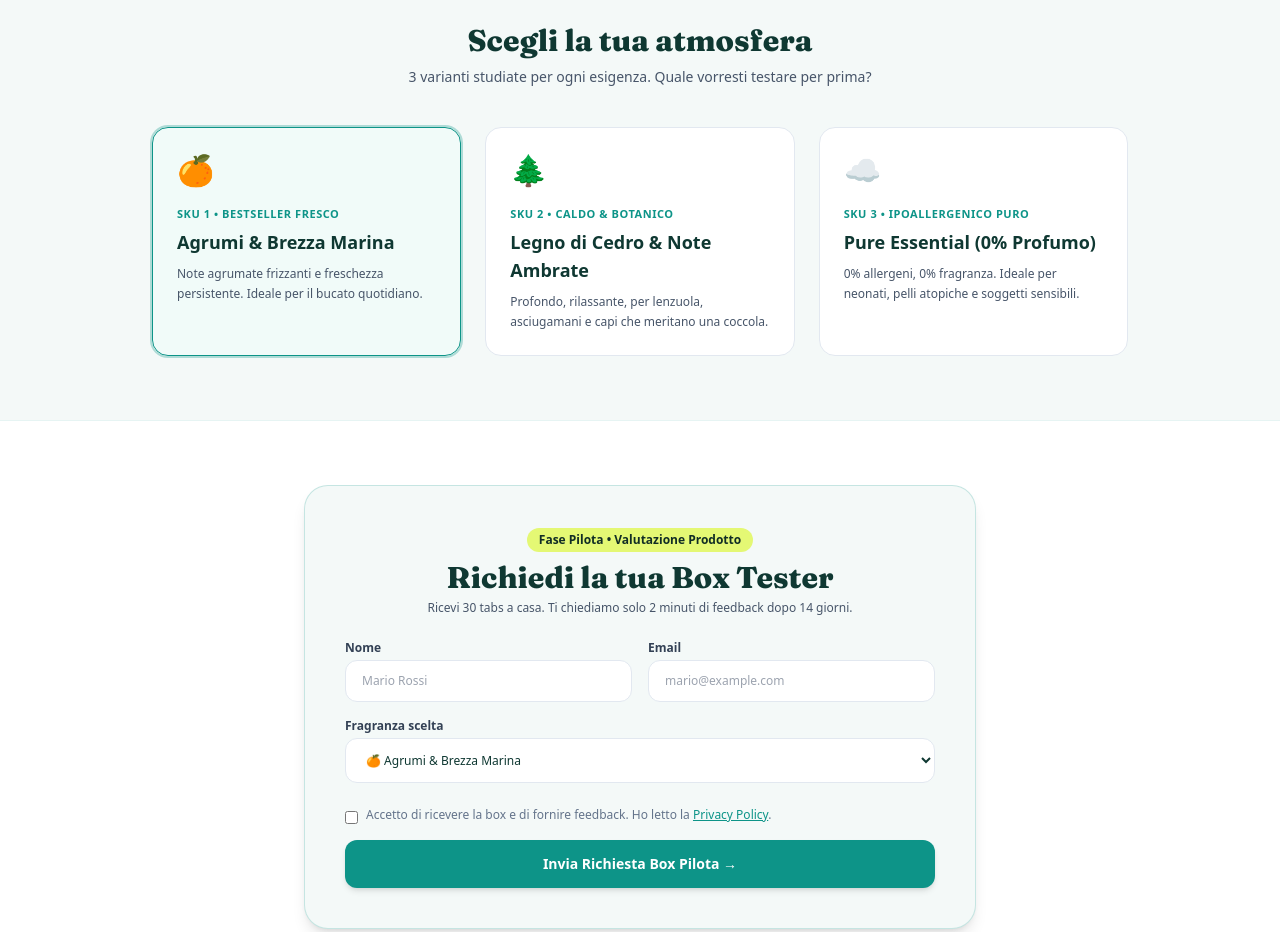
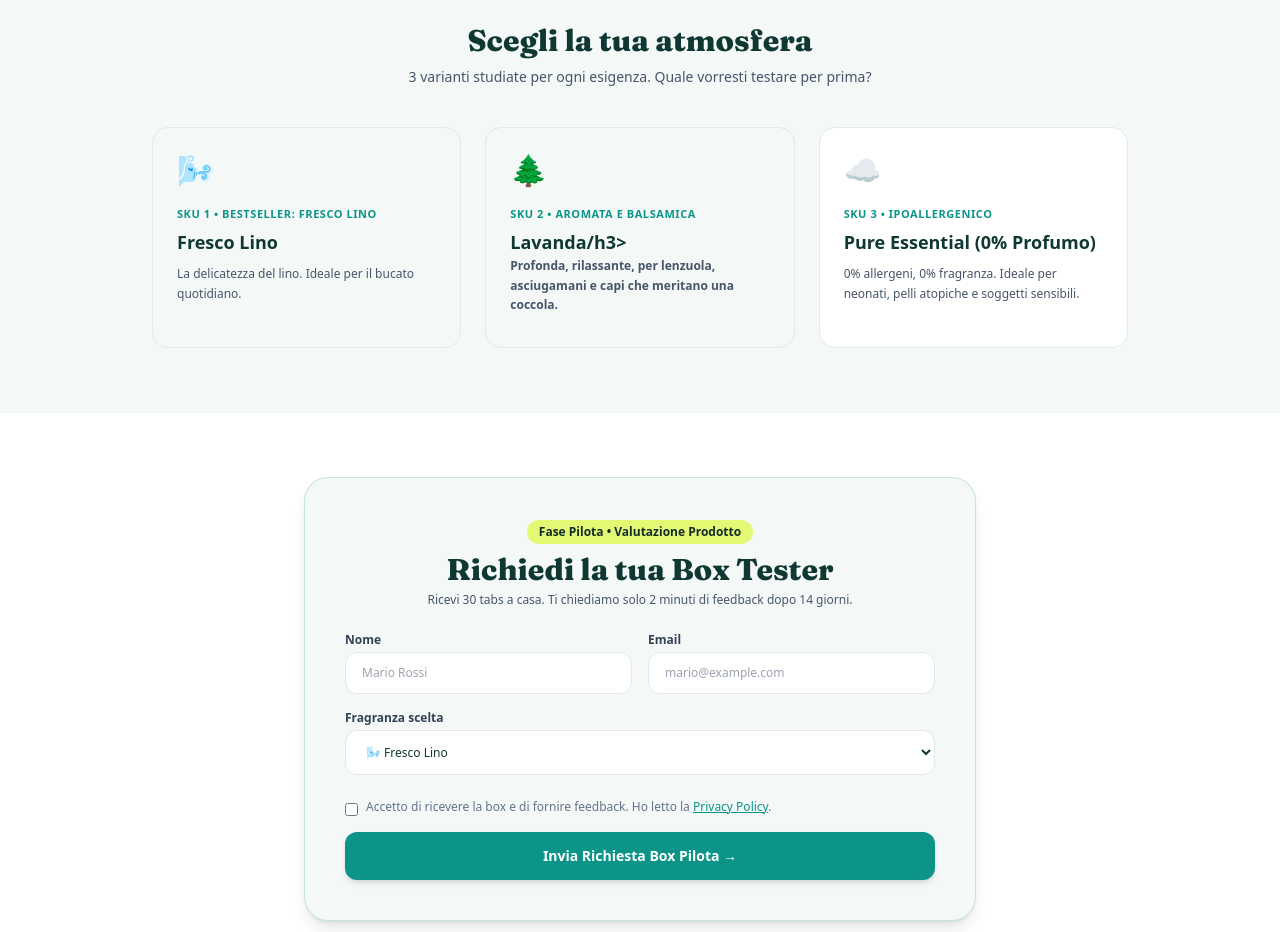
Before and after one commit to ManuZeer0/Newway, a plain HTML site: page index.html in a window 1280 px wide. Shown: the part 1280-2212 px from the top of the page. Drawn offline with nearby package versions, Linux system fonts and the light colour scheme.

Commit message:
Update index.html
modifica delle fragranze

```diff
--- a/index.html
+++ b/index.html
@@ -25,11 +25,11 @@
     }
   </style>
 </head>
-<body class="bg-[#F4F9F8] text-[#0F3832] font-sans antialiased selection:bg-[#E4F874] selection:text-[#0F3832]" x-data="{ mobileMenu: false, selectedFragrance: 'agrumi', leadForm: { email: '', name: '', fragrance: 'agrumi', consent: false }, isSubmitted: false }">
+<body class="bg-[#F4F9F8] text-[#0F3832] font-sans antialiased selection:bg-[#E4F874] selection:text-[#0F3832]" x-data="{ mobileMenu: false, selectedFragrance: 'Fresco Lino', leadForm: { email: '', name: '', fragrance: 'Fresco Lino', consent: false }, isSubmitted: false }">
 
   <!-- TOP BANNER -->
   <div class="bg-[#0D9488] text-white text-xs font-semibold py-2 px-4 text-center tracking-wide">
-    🚀 <strong>Lotto Pilota Italia</strong>: 100 Box di test disponibili &bull; Spedizione e campioni gratuiti in cambio del tuo feedback
+    🚀 <strong>Lotto Pilota Italia</strong>: 100 Box di test disponibili &bull; Spedizione gratuita inserendo il feedback del prodotto
   </div>
 
   <!-- NAVBAR CON HAMBURGER MENU A 3 LINEETTE -->
@@ -70,7 +70,7 @@
               <span>🔬</span> Prodotto & Scheda Tecnica 3D
             </a>
             <a href="about.html" class="flex items-center gap-3 px-4 py-3 rounded-xl font-bold text-slate-700 hover:bg-[#E6FFFA] hover:text-[#0D9488] transition">
-              <span>👨🏻‍🔬</span> Chi Siamo (Il Fondatore)
+              <span>👨🏻‍🔬</span> Chi Siamo
             </a>
             <a href="contact.html" class="flex items-center gap-3 px-4 py-3 rounded-xl font-bold text-slate-700 hover:bg-[#E6FFFA] hover:text-[#0D9488] transition">
               <span>✉️</span> Contatti & B2B
@@ -199,23 +199,23 @@
     </div>
 
     <div class="grid grid-cols-1 md:grid-cols-3 gap-6">
-      <div @click="selectedFragrance = 'agrumi'" :class="selectedFragrance === 'agrumi' ? 'border-[#0D9488] ring-2 ring-[#0D9488]/30 bg-[#E6FFFA]/30' : 'border-slate-200 bg-white'" class="cursor-pointer rounded-2xl p-6 border transition">
-        <span class="text-3xl mb-3 block">🍊</span>
-        <span class="text-[11px] font-extrabold uppercase tracking-wider text-[#0D9488]">SKU 1 &bull; Bestseller Fresco</span>
-        <h3 class="text-lg font-bold text-[#0F3832] mt-1 mb-2">Agrumi & Brezza Marina</h3>
-        <p class="text-xs text-slate-600 leading-relaxed">Note agrumate frizzanti e freschezza persistente. Ideale per il bucato quotidiano.</p>
+      <div @click="s = 'Fresco Lino'" :class="s === 'Fresco Lino' ? 'border-[#0D9488] ring-2 ring-[#0D9488]/30 bg-[#E6FFFA]/30' : 'border-slate-200 bg-white'" class="cursor-pointer rounded-2xl p-6 border transition">
+        <span class="text-3xl mb-3 block">🌬️</span>
+        <span class="text-[11px] font-extrabold uppercase tracking-wider text-[#0D9488]">SKU 1 &bull; Bestseller: Fresco Lino</span>
+        <h3 class="text-lg font-bold text-[#0F3832] mt-1 mb-2">Fresco Lino</h3>
+        <p class="text-xs text-slate-600 leading-relaxed">La delicatezza del lino. Ideale per il bucato quotidiano.</p>
       </div>
 
-      <div @click="selectedFragrance = 'cedro'" :class="selectedFragrance === 'cedro' ? 'border-[#0D9488] ring-2 ring-[#0D9488]/30 bg-[#E6FFFA]/30' : 'border-slate-200 bg-white'" class="cursor-pointer rounded-2xl p-6 border transition">
+      <div @click="s = 'Lavanda'" :class="s === 'Lavanda' ? 'border-[#0D9488] ring-2 ring-[#0D9488]/30 bg-[#E6FFFA]/30' : 'border-slate-200 bg-white'" class="cursor-pointer rounded-2xl p-6 border transition">
         <span class="text-3xl mb-3 block">🌲</span>
-        <span class="text-[11px] font-extrabold uppercase tracking-wider text-[#0D9488]">SKU 2 &bull; Caldo & Botanico</span>
-        <h3 class="text-lg font-bold text-[#0F3832] mt-1 mb-2">Legno di Cedro & Note Ambrate</h3>
-        <p class="text-xs text-slate-600 leading-relaxed">Profondo, rilassante, per lenzuola, asciugamani e capi che meritano una coccola.</p>
+        <span class="text-[11px] font-extrabold uppercase tracking-wider text-[#0D9488]">SKU 2 &bull; Aromata e Balsamica </span>
+        <h3 class="text-lg font-bold text-[#0F3832] mt-1 mb-2">Lavanda/h3>
+        <p class="text-xs text-slate-600 leading-relaxed">Profonda, rilassante, per lenzuola, asciugamani e capi che meritano una coccola.</p>
       </div>
 
       <div @click="selectedFragrance = 'neutro'" :class="selectedFragrance === 'neutro' ? 'border-[#0D9488] ring-2 ring-[#0D9488]/30 bg-[#E6FFFA]/30' : 'border-slate-200 bg-white'" class="cursor-pointer rounded-2xl p-6 border transition">
         <span class="text-3xl mb-3 block">☁️</span>
-        <span class="text-[11px] font-extrabold uppercase tracking-wider text-[#0D9488]">SKU 3 &bull; Ipoallergenico Puro</span>
+        <span class="text-[11px] font-extrabold uppercase tracking-wider text-[#0D9488]">SKU 3 &bull; Ipoallergenico</span>
         <h3 class="text-lg font-bold text-[#0F3832] mt-1 mb-2">Pure Essential (0% Profumo)</h3>
         <p class="text-xs text-slate-600 leading-relaxed">0% allergeni, 0% fragranza. Ideale per neonati, pelli atopiche e soggetti sensibili.</p>
       </div>
@@ -248,8 +248,8 @@
           <div>
             <label class="block text-xs font-bold text-slate-700 mb-1">Fragranza scelta</label>
             <select x-model="selectedFragrance" class="w-full px-4 py-3 rounded-xl border border-slate-200 text-xs focus:outline-none focus:border-[#0D9488] bg-white">
-              <option value="agrumi">🍊 Agrumi & Brezza Marina</option>
-              <option value="cedro">🌲 Legno di Cedro & Note Ambrate</option>
+              <option value="Fresco Lino">🌬️ Fresco Lino</option>
+              <option value="Lavanda">🪻 Lavanda</option>
               <option value="neutro">☁️ Pure Essential (0% Profumo)</option>
             </select>
           </div>
```
